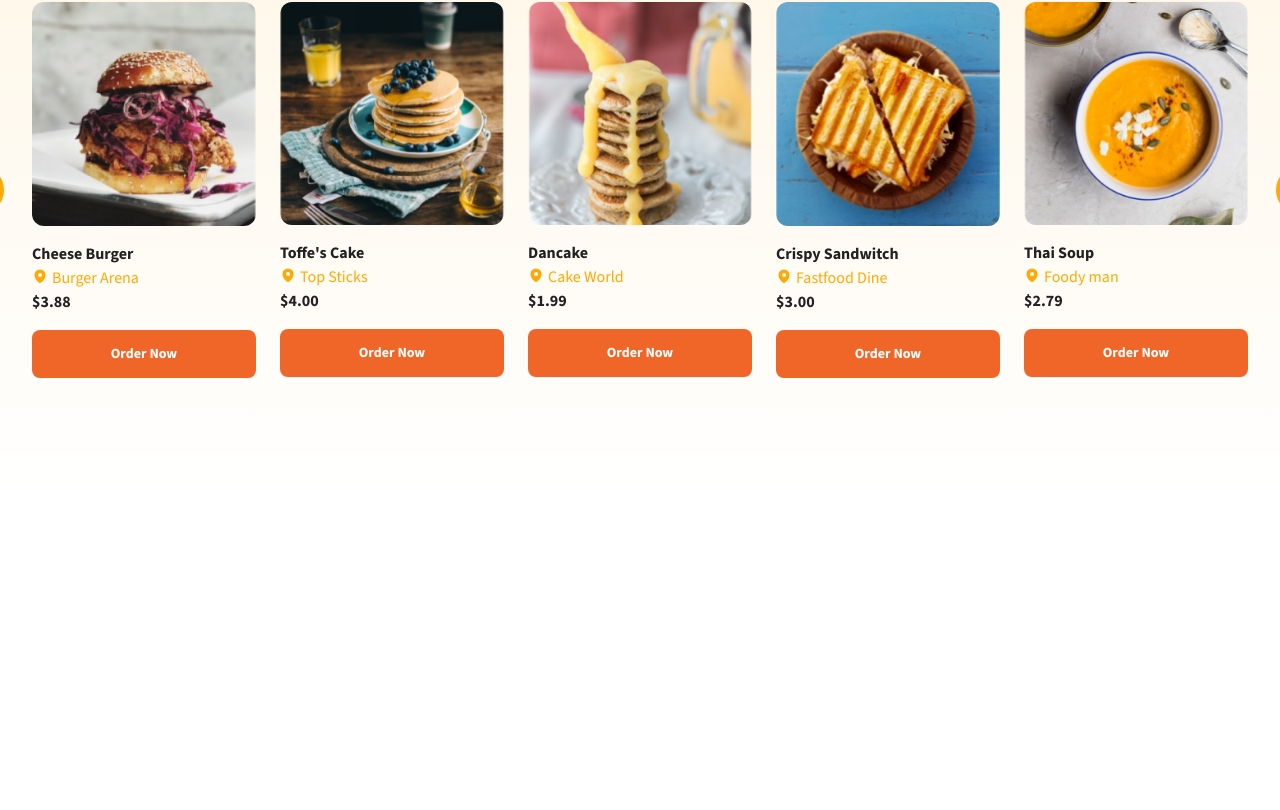
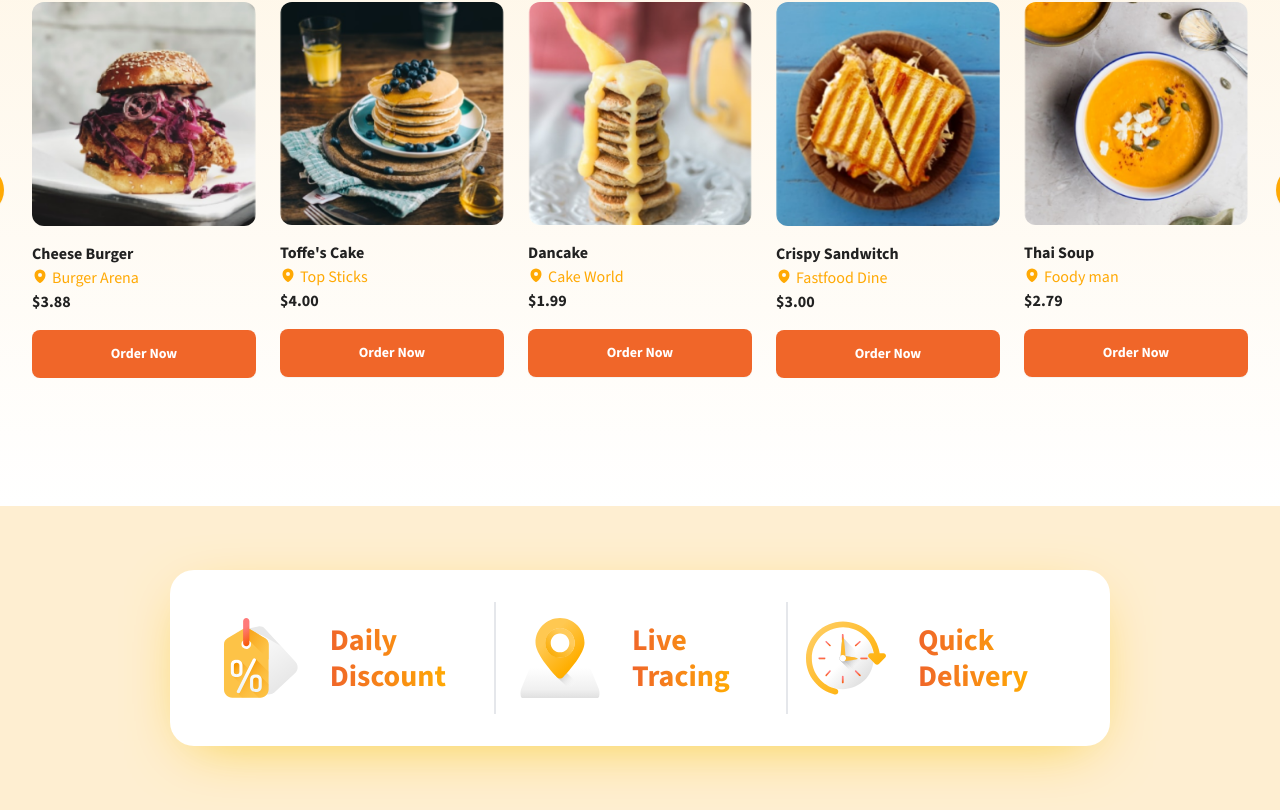
Before and after one commit to Mahmoud-Ehab/foodwagon, a Next.js app: page / in a window 1280 px wide. Shown: the part 1416-2226 px from the top of the page. Before the commit the page ends 1922 px from the top, so only its background shows below. Built offline with nearby package versions, Linux system fonts and the light colour scheme.

Commit message:
middle section implemented

```diff
--- a/app/page.tsx
+++ b/app/page.tsx
@@ -1,12 +1,14 @@
 import Header from '@/app/ui/sections/header'
 import Populars from './ui/sections/populars';
 import { Source_Sans_700 } from './fonts';
+import Middle from './ui/sections/middle';
 
 export default function Home() {
   return (
     <main className={`${Source_Sans_700.className} flex flex-col min-h-screen`}>
       <Header />
       <Populars />
+      <Middle />
     </main>
   );
 }
--- /dev/null
+++ b/app/ui/sections/middle.tsx
@@ -0,0 +1,46 @@
+import Image from "next/image"
+
+export default function Middle() {
+    return (
+        <div className="flex justify-center items-center w-screen h-auto p-16 bg-secondary">
+            <div className="grid grid-cols-3 divide-x-2 justify-center items-center w-auto p-8 bg-fill-light shadow-[0_15px_60px_-20px] shadow-primary-normal rounded-3xl">
+                <div className="flex flex-row justify-center items-center p-4">
+                    <Image
+                        src={"/icons/discount.svg"}
+                        width={80}
+                        height={80}
+                        alt="icon"
+                    />
+                    <div className="flex flex-col text-3xl mx-8">
+                        <span className="inline-block text-transparent bg-gradient-to-r from-special to-primary-dark bg-clip-text">Daily</span>
+                        <span className="inline-block text-transparent bg-gradient-to-r from-special to-primary-dark bg-clip-text">Discount</span>
+                    </div>
+                </div>
+                <div className="flex flex-row justify-center items-center p-4">
+                    <Image
+                        src={"/icons/address.svg"}
+                        width={80}
+                        height={80}
+                        alt="icon"
+                    />
+                    <div className="flex flex-col text-3xl mx-8">
+                        <span className="inline-block text-transparent bg-gradient-to-r from-special to-primary-dark bg-clip-text">Live</span>
+                        <span className="inline-block text-transparent bg-gradient-to-r from-special to-primary-dark bg-clip-text">Tracing</span>
+                    </div>
+                </div>
+                <div className="flex flex-row justify-center items-center p-4">
+                    <Image
+                        src={"/icons/clock.svg"}
+                        width={80}
+                        height={80}
+                        alt="icon"
+                    />
+                    <div className="flex flex-col text-3xl mx-8">
+                        <span className="inline-block text-transparent bg-gradient-to-r from-special to-primary-dark bg-clip-text">Quick</span>
+                        <span className="inline-block text-transparent bg-gradient-to-r from-special to-primary-dark bg-clip-text">Delivery</span>
+                    </div>
+                </div>
+            </div>
+        </div>
+    )
+}
```
